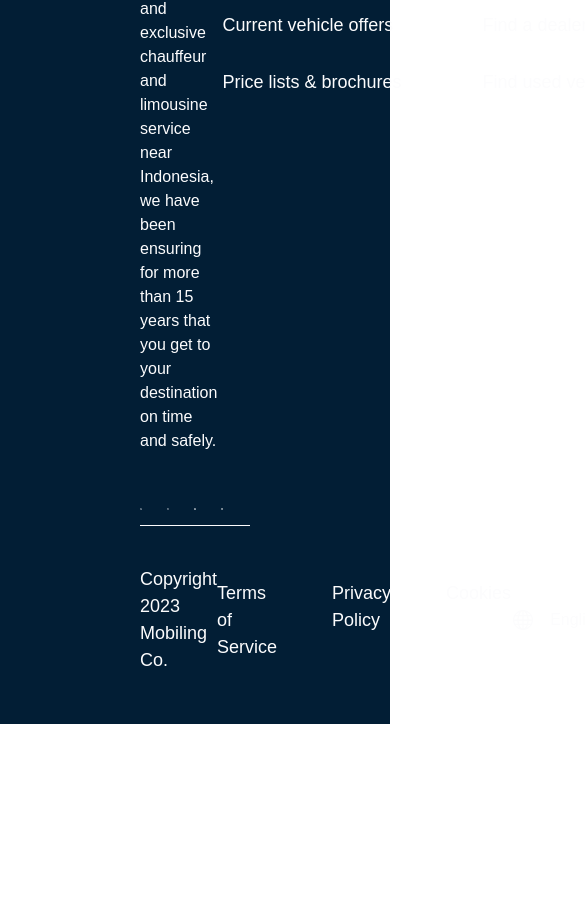
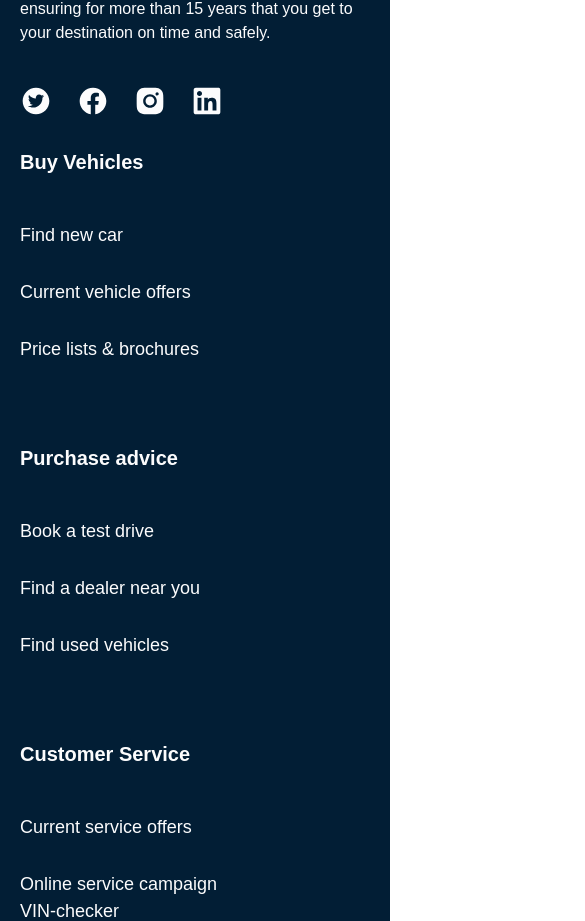
Before and after one commit to AbdellahSlimani/mobiling, a React (Create React App) app: page / in a window 390 px wide. Shown: the part 2481-3402 px from the top of the page, 585 px wide, since content can reach past the window. Before the commit the page ends 3205 px from the top, so only its background shows below. Built offline with nearby package versions, Linux system fonts and the light colour scheme.

Commit message:
Made Footer responsive

```diff
--- a/src/components/Footer.jsx
+++ b/src/components/Footer.jsx
@@ -97,9 +97,9 @@ function Footer() {
   ];
 
   return (
-    <div className=" bg-[#021E35] px-[140px] pb-[50px] pt-[70px] ">
-      <div className="flex justify-between">
-        <div className="w-[300px]">
+    <div className=" bg-[#021E35] px-[20px] pb-[50px] pt-[70px] md:px-[140px] ">
+      <div className="flex flex-col md:flex-row md:justify-between">
+        <div className="mb-[30px] md:mb-0 md:w-[300px]">
           <a href="/" className="mb-[25px] flex flex-row items-center gap-2">
             <img src={companyLogo} alt="Company logo" />
             <div className="">
@@ -113,7 +113,7 @@ function Footer() {
             to your destination on time and safely.
           </p>
 
-          <div className="flex gap-[25px]">
+          <div className="flex gap-[25px] ">
             {socialMedia.map((social) => (
               <a href={social.link} key={social.name}>
                 <img
@@ -125,7 +125,7 @@ function Footer() {
             ))}
           </div>
         </div>
-        <div className="flex gap-[50px]">
+        <div className="flex flex-col gap-[50px] md:flex-row">
           {
             // Footer columns
             footerColumns.map((column) => (
@@ -149,14 +149,14 @@ function Footer() {
         </div>
       </div>
       <hr className="h-[1px] w-full border-none bg-[#FCFCFD]" />
-      <div className=" mt-[40px] flex justify-between items-center text-[#FCFCFD]">
+      <div className=" mt-[40px] flex flex-col items-center justify-between gap-[50px]  text-[#FCFCFD] md:flex-row md:gap-0">
         <p className="text-[18px] ">Copyright 2023 Mobiling Co.</p>
-        <div className="flex gap-[55px] text-[18px]">
+        <div className="md:items-normal flex flex-col items-center gap-[55px] text-[18px] md:flex-row">
           <a href="/">Terms of Service</a>
           <a href="/">Privacy Policy</a>
           <a href="/">Cookies</a>
         </div>
-        <div className="flex gap-[15px] items-center">
+        <div className="flex items-center gap-[15px]">
           <img src={biGlobe} alt="Globe icon" className="h-[24px] w-[24px]" />
           <a href="/" className="">
             English
```
